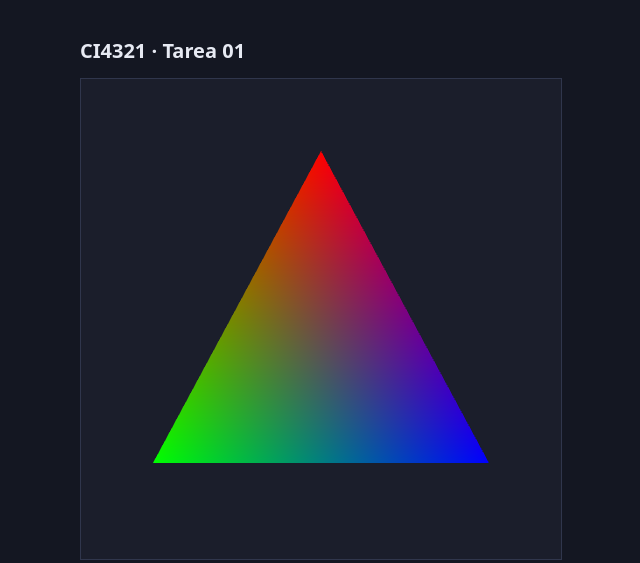
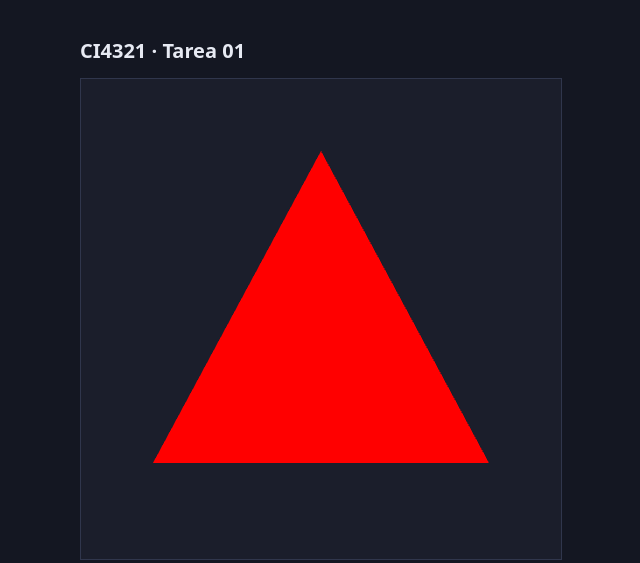
Before and after one commit to baudiliovm/sudo_render_tarea01_ci4321, a website built with Vite: page index.html in a window 1280 px wide. Shown: the whole page, without its empty margins (320-960 px from the left). Built offline with nearby package versions, Linux system fonts and the light colour scheme.

Commit message:
feat: render the original triangle with a constant color

```diff
--- a/index.html
+++ b/index.html
@@ -8,7 +8,7 @@
   <body>
     <main>
       <h1>CI4321 · Tarea 01</h1>
-      <canvas id="canvas" aria-label="Triángulo del laboratorio de WebGL2"></canvas>
+      <canvas id="canvas" aria-label="Triángulo rojo"></canvas>
     </main>
     <script type="module" src="/src/main.ts"></script>
   </body>
--- a/src/examples/shared.ts
+++ b/src/examples/shared.ts
@@ -1,18 +1,13 @@
-// Data shared by both implementations, so the two files differ only in how they drive WebGL.
-
-/** Background color #1b1e2b as linear floats in [0, 1]. */
+/** Background color #1b1e2b as RGB components in [0, 1]. */
 export const CLEAR_COLOR: readonly [number, number, number, number] = [0x1b / 255, 0x1e / 255, 0x2b / 255, 1];
 
-/** Canvas size in device pixels. Fixed so both versions render the same pixels. */
+/** Square canvas size in pixels. */
 export const CANVAS_SIZE = 480;
 
-/** Interleaved vertex data: x, y, z, r, g, b, a per vertex. Clip space, counter-clockwise. */
+/** Original triangle positions in clip space, ordered counterclockwise. */
 export const TRIANGLE = new Float32Array([
-  //  x      y     z    r  g  b  a
-   0.0,   0.7,  0.0,  1, 0, 0, 1, // top: red
-  -0.7,  -0.6,  0.0,  0, 1, 0, 1, // bottom left: green
-   0.7,  -0.6,  0.0,  0, 0, 1, 1, // bottom right: blue
+  //  x      y     z
+   0.0,   0.7,  0.0,
+  -0.7,  -0.6,  0.0,
+   0.7,  -0.6,  0.0,
 ]);
-
-export const STRIDE_BYTES = 7 * 4;//4 bytes per float (Float32)
-export const COLOR_OFFSET_BYTES = 3 * 4;
--- a/src/examples/triangle.ff.ts
+++ b/src/examples/triangle.ff.ts
@@ -1,38 +1,33 @@
-// RGB triangle, FixedFunction (FF) version.
-// FF hides the shaders. Compare with triangle.vanilla.ts, which shows them.
+// Position-only triangle with a constant color provided by FixedFunction.
 import { ATTRIB, createFixedFunction, LIGHTING } from '../vendor/ff/ff';
-import { CANVAS_SIZE, CLEAR_COLOR, COLOR_OFFSET_BYTES, STRIDE_BYTES, TRIANGLE } from './shared';
+import { CANVAS_SIZE, CLEAR_COLOR, TRIANGLE } from './shared';
 
-// Step 1. Get the WebGL2 context.
 function getContext(canvas: HTMLCanvasElement): WebGL2RenderingContext {
   const gl = canvas.getContext('webgl2');
   if (!gl) throw new Error('WebGL2 is not available.');
   return gl;
 }
 
-// Step 2. Shaders and program: FF creates and owns them.
-// Step 3. Vertex specification: copy the vertex data to the GPU.
 function createVertexBuffer(gl: WebGL2RenderingContext, data: Float32Array): WebGLBuffer {
-  const buffer = gl.createBuffer()!;
+  const buffer = gl.createBuffer();
+  if (!buffer) throw new Error('Failed to create the vertex buffer.');
   gl.bindBuffer(gl.ARRAY_BUFFER, buffer);
   gl.bufferData(gl.ARRAY_BUFFER, data, gl.STATIC_DRAW);
   return buffer;
 }
 
-// Step 4. Describe how the vertex data is laid out, using FF's attribute slots.
 function createVAO(gl: WebGL2RenderingContext, buffer: WebGLBuffer): WebGLVertexArrayObject {
-  const vao = gl.createVertexArray()!;
+  const vao = gl.createVertexArray();
+  if (!vao) throw new Error('Failed to create the vertex array.');
   gl.bindVertexArray(vao);
   gl.bindBuffer(gl.ARRAY_BUFFER, buffer);
   gl.enableVertexAttribArray(ATTRIB.POSITION);
-  gl.vertexAttribPointer(ATTRIB.POSITION, 3, gl.FLOAT, false, STRIDE_BYTES, 0);
-  gl.enableVertexAttribArray(ATTRIB.COLOR);
-  gl.vertexAttribPointer(ATTRIB.COLOR, 4, gl.FLOAT, false, STRIDE_BYTES, COLOR_OFFSET_BYTES);
+  gl.vertexAttribPointer(ATTRIB.POSITION, 3, gl.FLOAT, false, 0, 0);
   gl.bindVertexArray(null);
+  gl.bindBuffer(gl.ARRAY_BUFFER, null);
   return vao;
 }
 
-// Step 5. Pipeline state: canvas size, viewport, clear color.
 function setupState(gl: WebGL2RenderingContext, canvas: HTMLCanvasElement): void {
   canvas.width = CANVAS_SIZE;
   canvas.height = CANVAS_SIZE;
@@ -40,7 +35,6 @@ function setupState(gl: WebGL2RenderingContext, canvas: HTMLCanvasElement): void
   gl.clearColor(...CLEAR_COLOR);
 }
 
-// Step 6. Draw. ff.drawArrays binds the FF program and uploads its uniforms first.
 function draw(gl: WebGL2RenderingContext, ff: ReturnType<typeof createFixedFunction>, vao: WebGLVertexArrayObject): void {
   gl.clear(gl.COLOR_BUFFER_BIT);
   gl.bindVertexArray(vao);
@@ -50,7 +44,8 @@ function draw(gl: WebGL2RenderingContext, ff: ReturnType<typeof createFixedFunct
 export function run(canvas: HTMLCanvasElement): void {
   const gl = getContext(canvas);
   const ff = createFixedFunction(gl, { debug: true });
-  ff.disable(LIGHTING); // unlit: the output is the per-vertex color
+  ff.disable(LIGHTING);
+  ff.setColor([1, 0, 0]);
   const buffer = createVertexBuffer(gl, TRIANGLE);
   const vao = createVAO(gl, buffer);
   setupState(gl, canvas);
--- a/src/main.ts
+++ b/src/main.ts
@@ -4,5 +4,4 @@ import { run } from './examples/triangle.ff';
 const canvas = document.querySelector<HTMLCanvasElement>('#canvas');
 if (!canvas) throw new Error('Canvas element was not found.');
 
-// Keep the original RGB triangle as the starting point for the assignment.
 run(canvas);
```
